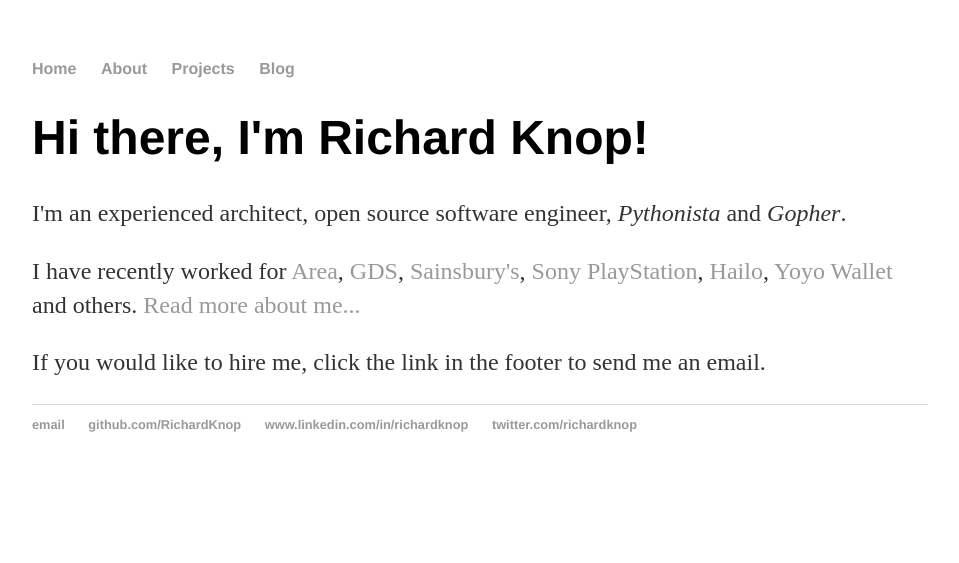
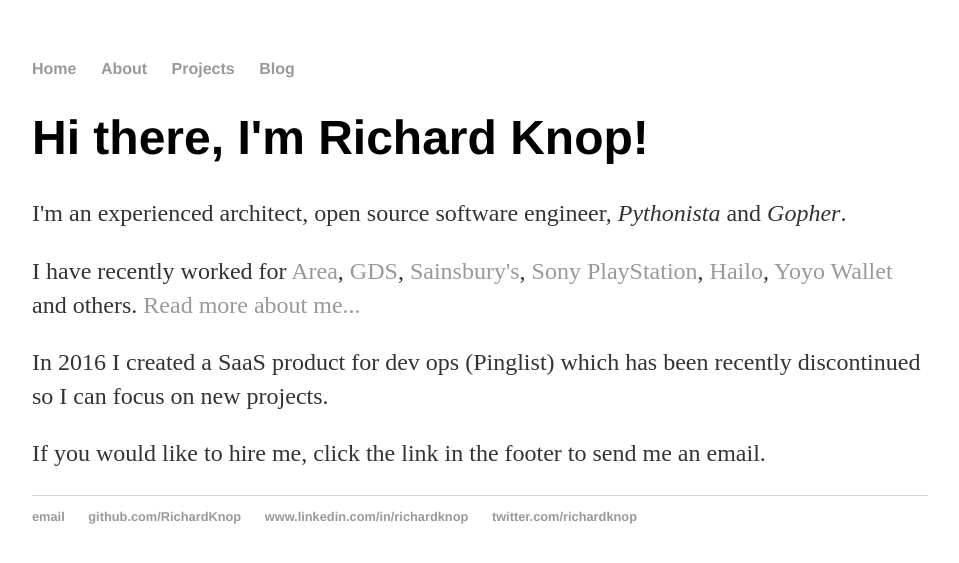
Before and after one commit to RichardKnop/richardknop.github.io, a Jekyll site: the page built from index.html, in a window 1280 px wide. Shown: the top 563 px of the page, without its empty margins (160-1119 px from the left). Built offline with Jekyll 4.4.1, drawn with Linux system fonts in a browser that asks for light colours.

Commit message:
Update index.html

```diff
--- a/index.html
+++ b/index.html
@@ -4,8 +4,13 @@
 ---
 <div class="blurb">
   <h1>Hi there, I'm Richard Knop!</h1>
+
   <p>I'm an experienced architect, open source software engineer, <em>Pythonista</em> and <em>Gopher</em>.</p>
+
   <p>I have recently worked for <a href="http://www.myarea.com/">Area</a>, </a><a href="https://gds.blog.gov.uk/">GDS</a>, <a href="http://www.sainsburys.co.uk/">Sainsbury's</a>, <a href="http://www.uk.playstation.com/">Sony PlayStation</a>, <a href="https://www.hailoapp.com/">Hailo</a>, <a href="http://yoyowallet.com/">Yoyo Wallet</a> and others. <a href="/about">Read more about me...</a></p>
+
+  <p>In 2016 I created a SaaS product for dev ops (Pinglist) which has been recently discontinued so I can focus on new projects.</p>
+
   <p>If you would like to hire me, click the link in the footer to send me an email.</p>
 </div>
 <!-- /.blurb -->
```
